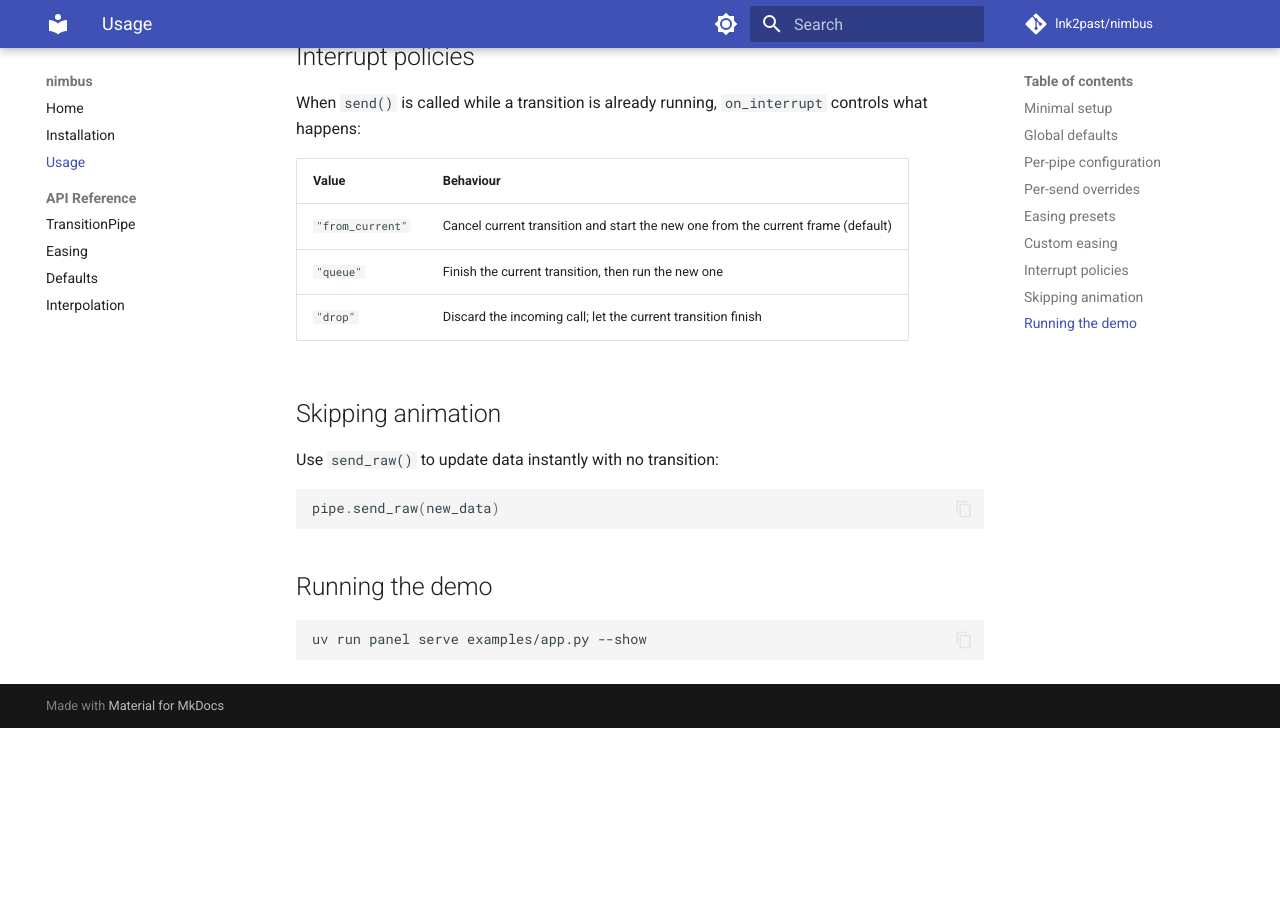
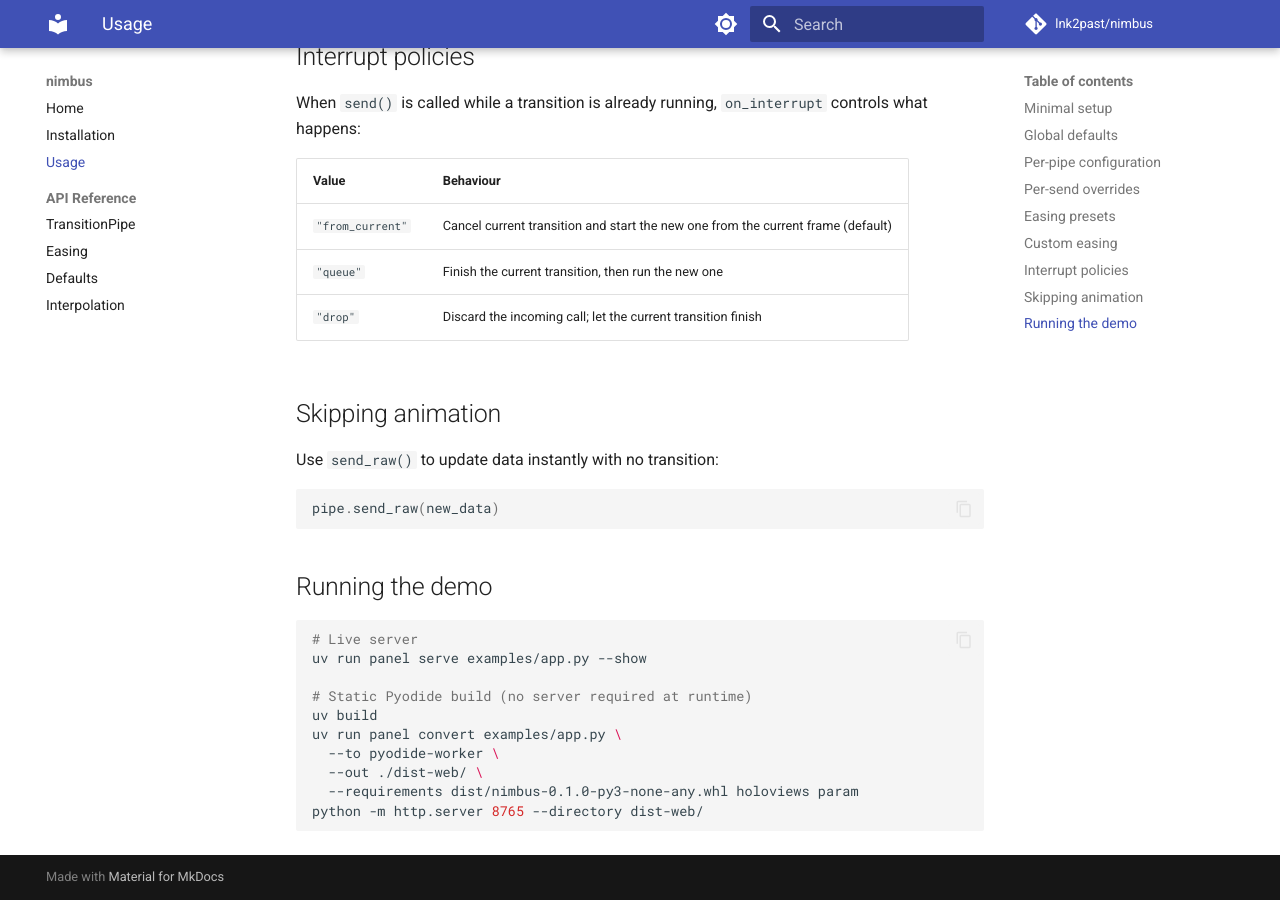
Before and after one commit to Lnk2past/nimbus, an MkDocs documentation site: the page built from docs/usage.md, in a window 1280 px wide and 900 px high, scrolled down 2105 px. Built offline with MkDocs 1.6.1 and Material for MkDocs 9.7.7, drawn with Linux system fonts in a browser that asks for light colours; comment, search, counter and statistics services are not loaded; before the commit the page ends 2833 px from its top, so only the background shows below that.

Commit message:
Update documentation to call out live event loops/pyodide

````diff
--- a/docs/usage.md
+++ b/docs/usage.md
@@ -102,5 +102,14 @@ pipe.send_raw(new_data)
 ## Running the demo
 
 ```bash
+# Live server
 uv run panel serve examples/app.py --show
+
+# Static Pyodide build (no server required at runtime)
+uv build
+uv run panel convert examples/app.py \
+  --to pyodide-worker \
+  --out ./dist-web/ \
+  --requirements dist/nimbus-0.1.0-py3-none-any.whl holoviews param
+python -m http.server 8765 --directory dist-web/
 ```
--- a/pyproject.toml
+++ b/pyproject.toml
@@ -12,7 +12,7 @@ requires-python = ">=3.12"
 dependencies = [
     "bokeh>=3.9.0",
     "holoviews>=1.22.1",
-    "numpy>=2.4.4",
+    "numpy>=2.0",
     "panel>=1.8.10",
     "param>=2.3.3",
 ]
````
Also changed, not shown: README.md (+7 -0 lines), docs/index.md (+3 -0 lines), 2 other files.
